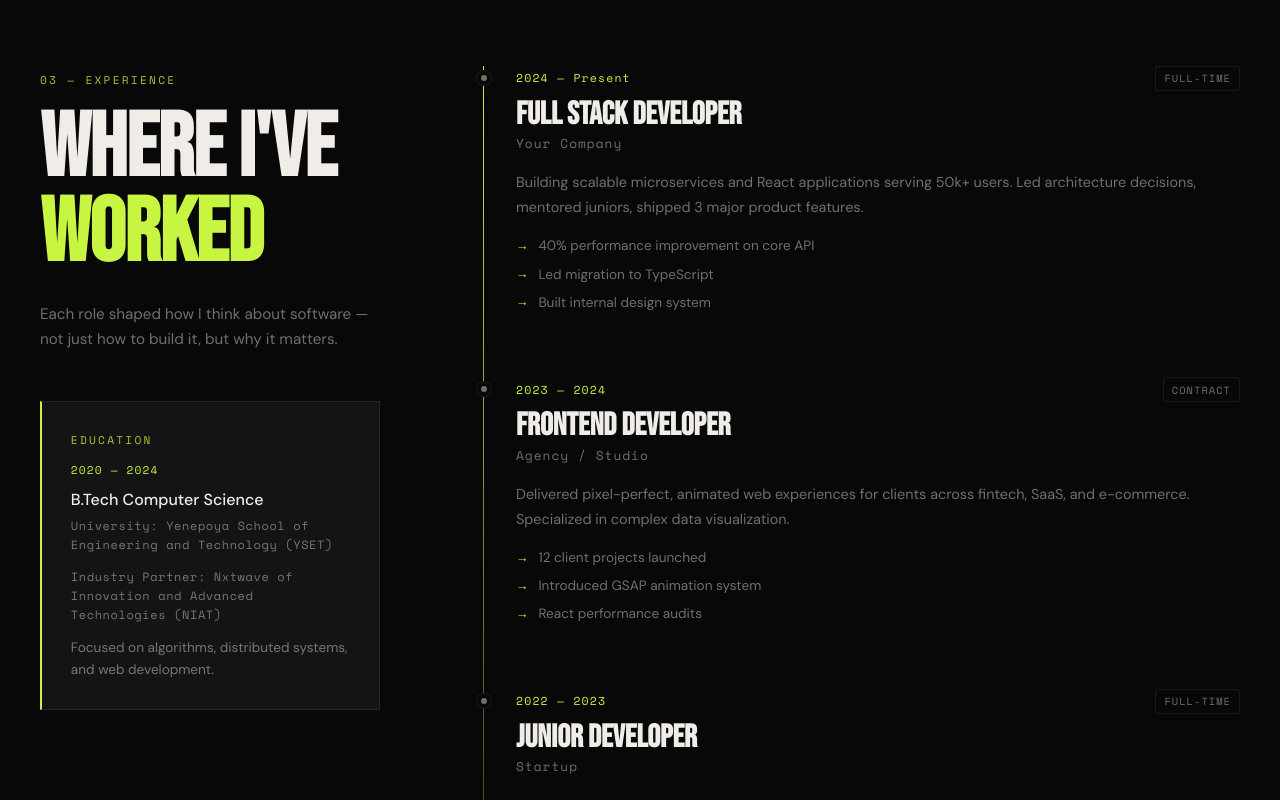
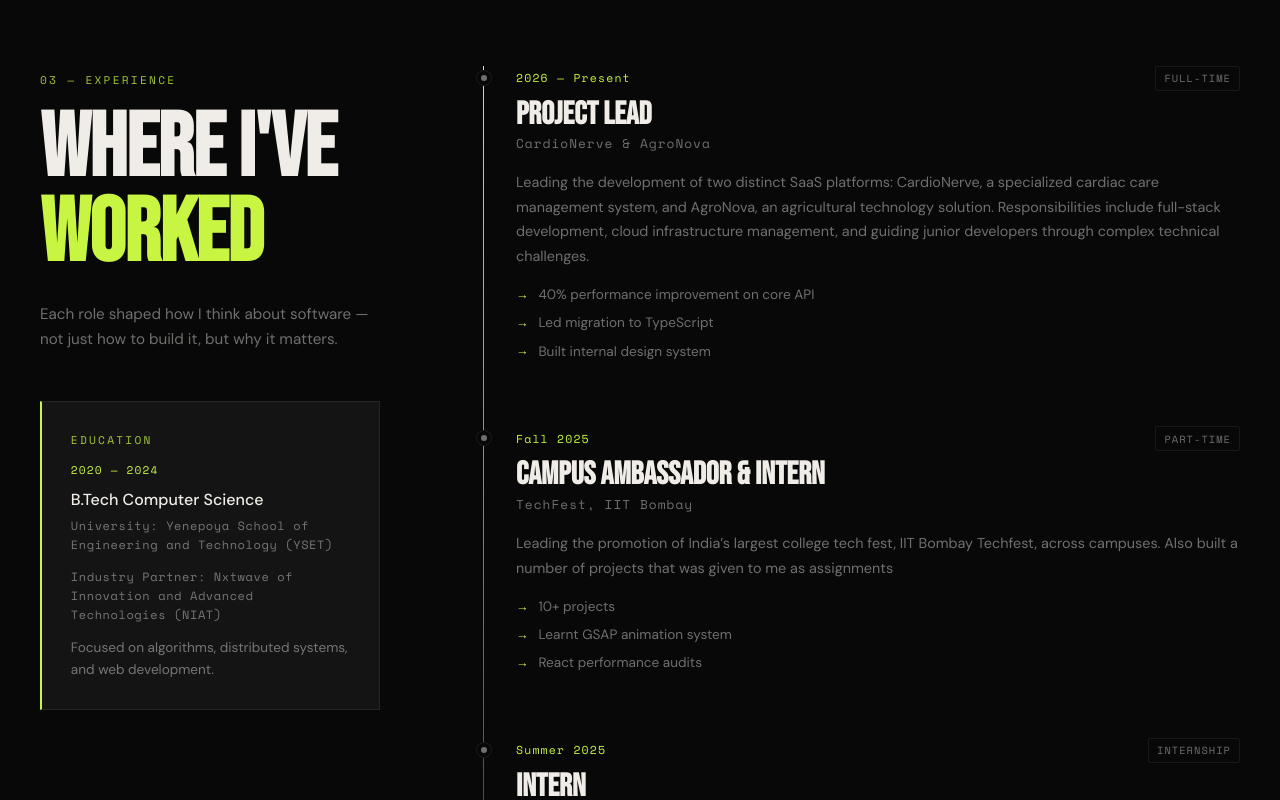
Before and after one commit to abbysallord/dhanush-shenoy-h, a React (Vite) app: page / in a window 1280 px wide. Shown: the part 3920-4720 px from the top of the page. Built offline with nearby package versions, Linux system fonts and the light colour scheme.

Commit message:
updated Experience.jsx with latest info

```diff
--- a/src/components/Experience.jsx
+++ b/src/components/Experience.jsx
@@ -9,28 +9,28 @@ gsap.registerPlugin(ScrollTrigger);
 // ── CONFIG ───────────────────────────────────────────────────────
 const EXPERIENCES = [
   {
-    period: '2024 — Present',
-    role: 'Full Stack Developer',
-    company: 'Your Company',
+    period: '2026 — Present',
+    role: 'Project Lead',
+    company: 'CardioNerve & AgroNova',
     type: 'Full-time',
-    desc: 'Building scalable microservices and React applications serving 50k+ users. Led architecture decisions, mentored juniors, shipped 3 major product features.',
+    desc: 'Leading the development of two distinct SaaS platforms: CardioNerve, a specialized cardiac care management system, and AgroNova, an agricultural technology solution. Responsibilities include full-stack development, cloud infrastructure management, and guiding junior developers through complex technical challenges.',
     highlights: ['40% performance improvement on core API', 'Led migration to TypeScript', 'Built internal design system'],
   },
   {
-    period: '2023 — 2024',
-    role: 'Frontend Developer',
-    company: 'Agency / Studio',
-    type: 'Contract',
-    desc: 'Delivered pixel-perfect, animated web experiences for clients across fintech, SaaS, and e-commerce. Specialized in complex data visualization.',
-    highlights: ['12 client projects launched', 'Introduced GSAP animation system', 'React performance audits'],
+    period: 'Fall 2025',
+    role: 'Campus Ambassador & Intern',
+    company: 'TechFest, IIT Bombay',
+    type: 'Part-time',
+    desc: 'Leading the promotion of India’s largest college tech fest, IIT Bombay Techfest, across campuses. Also built a number of projects that was given to me as assignments',
+    highlights: ['10+ projects', 'Learnt GSAP animation system', 'React performance audits'],
   },
   {
-    period: '2022 — 2023',
-    role: 'Junior Developer',
-    company: 'Startup',
-    type: 'Full-time',
+    period: 'Summer 2025',
+    role: 'Intern',
+    company: 'CodeAlpha',
+    type: 'Internship',
     desc: 'First professional role. Contributed to full-stack features, learned production deployment, agile workflows, and code review culture.',
-    highlights: ['Shipped 20+ features', 'Node.js backend development', 'CI/CD pipeline setup'],
+    highlights: ['Shipped 5+ features', 'Node.js backend development', 'CI/CD pipeline setup'],
   },
 ];
 
```
